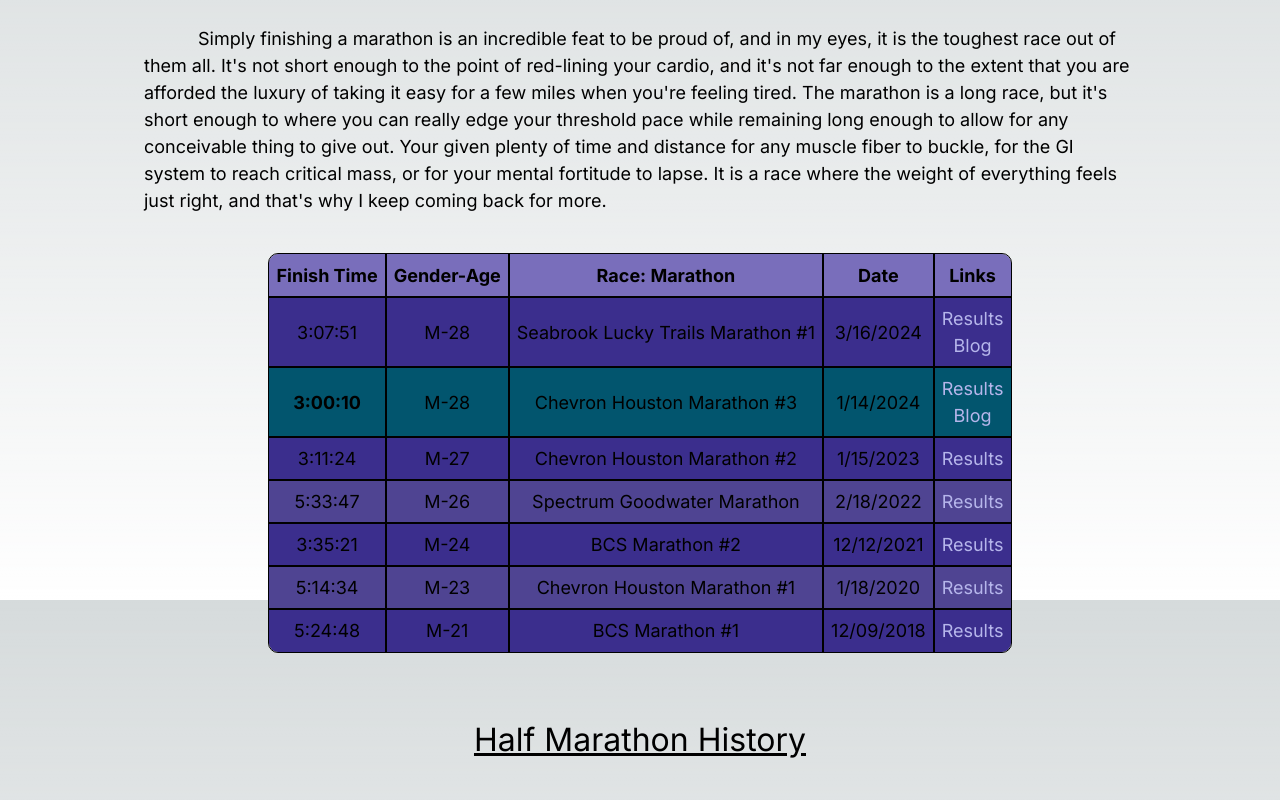
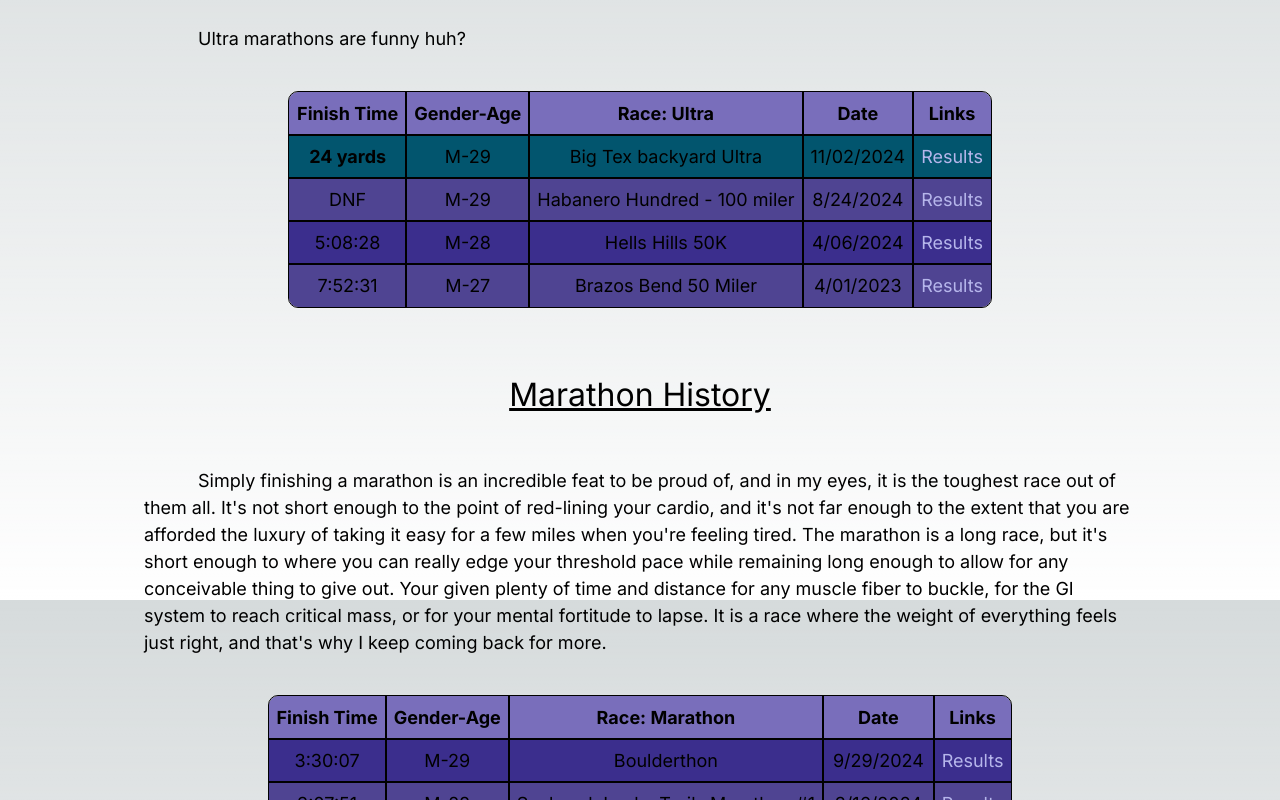
Before and after one commit to ct-bess/ct-bess.github.io, a Next.js app: page /running in a window 1280 px wide. Shown: the part 1000-1800 px from the top of the page. Built offline with nearby package versions, Linux system fonts and the light colour scheme.

Commit message:
adds latest races

```diff
--- a/public/json/blog-entries.json
+++ b/public/json/blog-entries.json
@@ -20,12 +20,12 @@
           "path": "/blog/2024/feb/website"
         }
       ],
-      "March":
+      "September":
       [
         {
-          "name": "Seabrook Lucky Trails Marathon #1",
-          "id": "website",
-          "path": "/blog/2024/mar/slt"
+          "name": "Summer Madness and The Race From Hell",
+          "id": "summermadness",
+          "path": "/blog/2024/sep/summermadness"
         }
       ]
     }
--- a/public/json/blog-static-params.json
+++ b/public/json/blog-static-params.json
@@ -7,12 +7,12 @@
   [
     { "year": "2024", "month": "jan" },
     { "year": "2024", "month": "feb" },
-    { "year": "2024", "month": "mar" }
+    { "year": "2024", "month": "sep" }
   ],
   "[year]/[month]/[entry]":
   [
     { "year": "2024", "month": "jan", "entry": "chm" },
     { "year": "2024", "month": "feb", "entry": "website" },
-    { "year": "2024", "month": "mar", "entry": "slt" }
+    { "year": "2024", "month": "sep", "entry": "summermadness" }
   ]
 }
--- a/public/json/five-k.json
+++ b/public/json/five-k.json
@@ -1,4 +1,11 @@
 [
+  {
+    "name": "Double Oak Turkey Trot #3",
+    "date": "11/28/2024",
+    "time": "STAY TUNED!",
+    "resultLink": "",
+    "age": "29"
+  },
   {
     "name": "Double Oak Turkey Trot #2",
     "date": "11/23/2023",
--- a/public/json/half.json
+++ b/public/json/half.json
@@ -1,4 +1,11 @@
 [
+  {
+    "name": "Houston Half #3",
+    "date": "10/27/2024",
+    "time": "1:32:28",
+    "resultLink": "https://www.brooksee.com/hoh/results?pk=7983068",
+    "age": "29"
+  },
   {
     "name": "Houston Half #2",
     "date": "10/29/2023",
--- a/public/json/marathon.json
+++ b/public/json/marathon.json
@@ -1,10 +1,16 @@
 [
+  {
+    "name": "Boulderthon",
+    "date": "9/29/2024",
+    "time": "3:30:07",
+    "resultLink": "https://www.brooksee.com/bld/results?pk=7928400",
+    "age": "29"
+  },
   {
     "name": "Seabrook Lucky Trails Marathon #1",
     "date": "3/16/2024",
     "time": "3:07:51",
     "resultLink": "https://www.seabrookmarathon.org/Results2024/seabrookmarathonsat2024.htm",
-    "blogLink": "/blog/2024/mar/slt",
     "age": "28"
   },
   {
--- a/public/json/other.json
+++ b/public/json/other.json
@@ -1,10 +1,17 @@
 [
   {
-    "name": "Hells Hills 50K",
-    "date": "4/06/2024",
-    "time": "5:08:28",
-    "resultLink": "http://edsresults.com/hh24/index.php?search_type=runner_lookup&bib=63",
-    "age": "28"
+    "name": "HMSA Classic 25K #2",
+    "date": "",
+    "time": "",
+    "resultLink": "",
+    "age": "29"
+  },
+  {
+    "name": "Space City 10 Miler #2",
+    "date": "10/06/2024",
+    "time": "1:09:26.1",
+    "resultLink": "https://runsignup.com/Race/Results/163480/IndividualResult/zHJT?resultSetId=494649#U92207920",
+    "age": "29"
   },
   {
     "name": "Space City 10 Miler #1",
@@ -19,12 +26,5 @@
     "time": "1:41:13",
     "resultLink": "https://runsignup.com/Race/Results/142183/IndividualResult/sNRh?resultSetId=424759#U61106414",
     "age": "28"
-  },
-  {
-    "name": "Brazos Bend 50 Miler",
-    "date": "4/01/2023",
-    "time": "7:52:31",
-    "resultLink": "https://ultrasignup.com/results_participant.aspx?fname=Connor&lname=Bessell",
-    "age": "27"
   }
 ]
--- a/public/json/ten-k.json
+++ b/public/json/ten-k.json
@@ -1,4 +1,11 @@
 [
+  {
+    "name": "Popsicle Dash",
+    "date": "7/13/2024",
+    "time": "40:31",
+    "resultLink": "https://results.raceroster.com/v2/en-US/results/kqmubjfu4zyh7kvy/detail/bw9tvqxgy4gzacy2",
+    "age": "28"
+  },
   {
     "name": "Lemonade Dash",
     "date": "6/8/2024",
@@ -7,10 +14,10 @@
     "age": "28"
   },
   {
-    "name": "Watermelon Dash",
-    "date": "",
-    "time": "",
-    "resultLink": "",
+    "name": "Watermelon Dash (pacing duties)",
+    "date": "8/5/2024",
+    "time": "50:54",
+    "resultLink": "https://results.raceroster.com/v2/en-US/results/55nhm29m45zzxksj/detail/txt223px34m9hfc6",
     "age": "27"
   }
 ]
--- /dev/null
+++ b/public/json/ultra.json
@@ -0,0 +1,30 @@
+[
+  {
+    "name": "Big Tex backyard Ultra",
+    "date": "11/02/2024",
+    "time": "24 yards",
+    "resultLink": "https://www.webscorer.com/racedetails?raceid=371635&did=485069",
+    "age": "29"
+  },
+  {
+    "name": "Habanero Hundred - 100 miler",
+    "date": "8/24/2024",
+    "time": "DNF",
+    "resultLink": "https://runsignup.com/Race/Results/32731/IndividualResult/HNPB?resultSetId=483298#U61106414",
+    "age": "29"
+  },
+  {
+    "name": "Hells Hills 50K",
+    "date": "4/06/2024",
+    "time": "5:08:28",
+    "resultLink": "http://edsresults.com/hh24/index.php?search_type=runner_lookup&bib=63",
+    "age": "28"
+  },
+  {
+    "name": "Brazos Bend 50 Miler",
+    "date": "4/01/2023",
+    "time": "7:52:31",
+    "resultLink": "https://ultrasignup.com/results_participant.aspx?fname=Connor&lname=Bessell",
+    "age": "27"
+  }
+]
--- /dev/null
+++ b/src/app/blog/2024/sep/summermadness.tsx
@@ -0,0 +1,36 @@
+import Image from "next/image";
+import "../../style.css";
+
+export const metadata = {
+  displayEntryAs: "Summer Madness"
+}
+
+export const blogPage = () => {
+  return(
+    <div className="blog-entry-container">
+      <div className="blog-title">
+        <u>Summer Madness and The Race From Hell</u>
+        <p className="blurb">
+          You can't beat the heat, so join it
+        </p>
+      </div>
+      <p className="float-item light-black-background">
+        <figure className="float-right">
+          <iframe id="ytplayer" width={640} height={360}
+            src="https://youtube.com/embed/NUuLhuHGVeg?autoplay=1&controls=0&loop=1"
+          ></iframe>
+          <figcaption>Khruangbin - Summer Madness (required background music)</figcaption>
+        </figure>
+        <p className="blurb">
+          I've said it before and I'll say it again; Summer will humble you, especially in Houston.
+          Hundred degree days at maximum humidity will have you questioning your life choices.
+          But I was constantly surprised at the turn-out at each run club I visited.
+          Despite the heat, the community just kept showing up every single day; And simply showing up is half the battle.
+        </p>
+        <p className="blurb">
+          To be continued. Maybe
+        </p>
+      </p>
+    </div>
+  );
+}
--- a/src/app/running/page.tsx
+++ b/src/app/running/page.tsx
@@ -26,13 +26,23 @@
             My why is simple, it&apos;s basic self mastery, discovery, and actualization. Why do I continue to run these races or push myself in general?
             I want to be someone that I can truly be proud of. When I look back, I want to be proud of my arduous journey that has lead me to this point.
             I want to be my strongest self, and to do so, I must create it. I have to forge it with my own strength, little it may be.
-            That&apos;s not my only reason of course, just my main reason. I also run and workout to stay fit, I do it for the joy or thrill of it, I run for community,
+            That&apos;s not my only reason of course, just a reason. I also run and workout to stay fit, I do it for the joy or thrill of it, I run for community,
             and sometimes just for the challenge to see what I&apos;m capable of.
             It&apos;s important to keep your why close because it will cast any doubt you may ever have aside.
           </p>
         </div>
         <br/>
         <iframe className="center" height={160} width={300} src="https://www.strava.com/athletes/25917112/activity-summary/5416bb5333591a1c689c300b8e2a878fb9884d79"></iframe>
+      </div>
+
+      <h2 className="center"><u>Ultra History</u></h2>
+
+      <div className="race-container">
+        <p className="blurb">
+          Ultra marathons are funny huh?
+        </p>
+        <br/>
+        {PRTable( "ultra", "Ultra" )}
       </div>
 
       <h2 className="center"><u>Marathon History</u></h2>
@@ -85,9 +95,6 @@
       <div className="race-container">
         <p className="blurb">
           Now for the odd ball distances that I haven&apos;t done enough races in to justify giving them a dedicated table.
-          That 10 Miler still boggles my mind to this very day. How the hell did I do that? That&apos;s THREE sub 20 minute 5K&apos;s, back to back to back...
-          If you told highschool me that I&apos;d be able to do that, he&apos;d laugh at you and go back to slaying dragons in Runescape
-          (before the evolution of combat update, of course).
         </p>
         <br/>
         {PRTable( "other", "Other" )}
```
